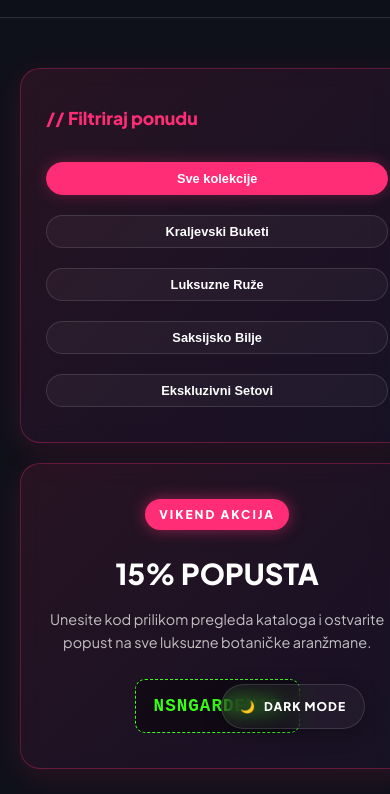
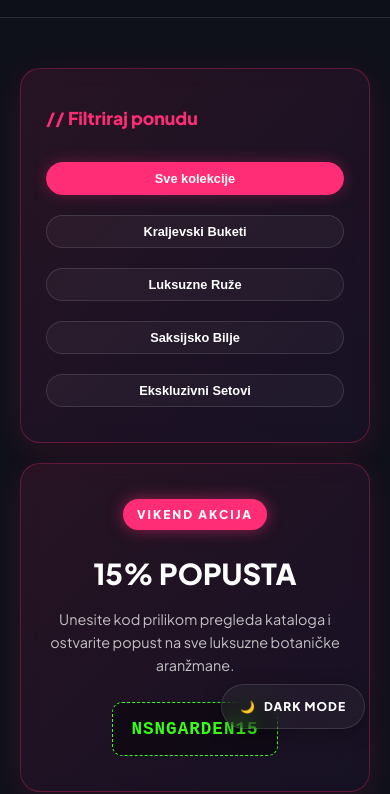
Before and after one commit to nejla-omerasevic/Grupa53-TPTP-2026, a plain HTML site: page index.html in a window 390 px wide. Shown: the part 90-884 px from the top of the page. Drawn offline with Linux system fonts and the light colour scheme; files whose address does not match are found by name.

Commit message:
konacni popravak css-a

```diff
--- a/css/tptpstil.css
+++ b/css/tptpstil.css
@@ -620,16 +620,24 @@ body.light-mode .input-container input, body.light-mode .input-container select,
     width: 100% !important;
 }
 /* ==========================================================================
-   POPRAVAK SIDEBAR-A ZA MOBILNE UREĐAJE (RESPONZIVNOST)
+   KONAČNI POPRAVAK ZA MOBILNE UREĐAJE I MANJE EKRANE (RESPONZIVNOST)
    ========================================================================== */
 @media (max-width: 900px) {
-    /* Isključujemo sticky ponašanje na mobitelu da ne leti preko ekrana */
+    /* Isključujemo dvo-kolonski grid i prebacujemo u jednu kolonu */
+    .main-split-layout {
+        grid-template-columns: 1fr !important;
+        display: flex !important;
+        flex-direction: column !important;
+        gap: 20px !important;
+    }
+
+    /* Isključujemo sticky ponašanje na mobitelu da filteri ne lete preko sadržaja */
     .sticky-sidebar-wrapper, .glass-sidebar {
         position: static !important;
         width: 100% !important;
     }
 
-    /* Posloži filtere i popust jedan ispod drugog sa razmakom */
+    /* Posloži filtere i popust uredno jedan ispod drugog na vrhu stranice */
     .sticky-sidebar-wrapper {
         display: flex !important;
         flex-direction: column !important;
```
